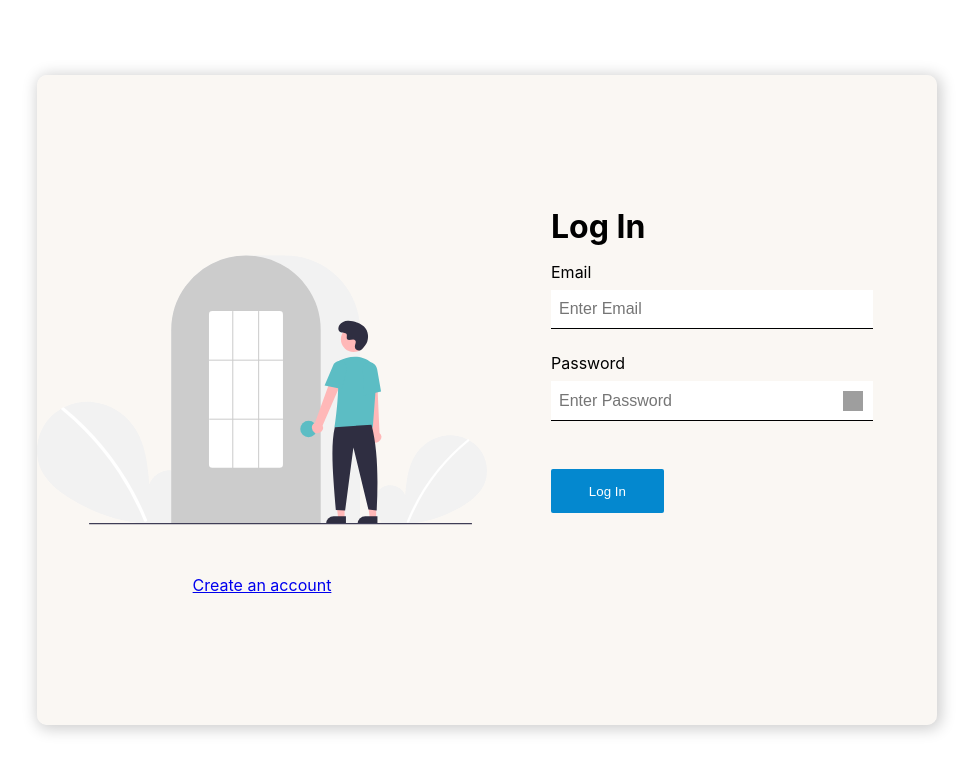
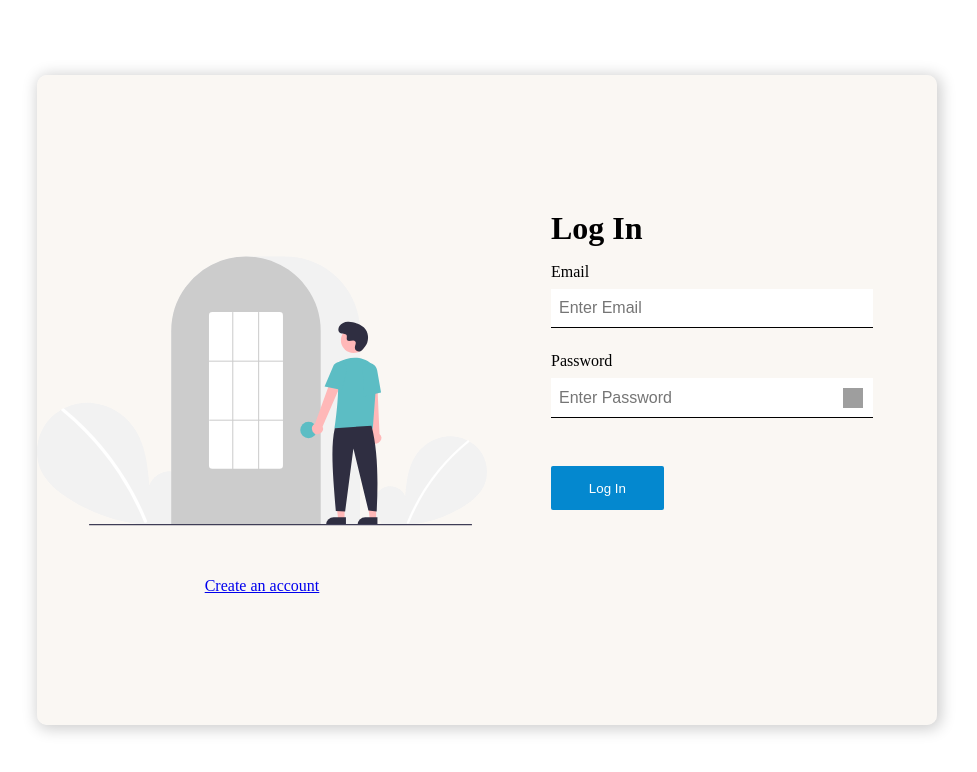
Before and after one commit to AhmedKamran1/social-media, a React (Create React App) app: page /login in a window 1280 px wide. Shown: the top 772 px of the page, without its empty margins (153-1130 px from the left). Built offline with nearby package versions, Linux system fonts and the light colour scheme; grey boxes are pictures that could not be loaded.

Commit message:
updated font styles

```diff
--- a/src/index.css
+++ b/src/index.css
@@ -1,8 +1,5 @@
 body {
   margin: 0;
-  font-family: -apple-system, BlinkMacSystemFont, 'Segoe UI', 'Roboto', 'Oxygen',
-    'Ubuntu', 'Cantarell', 'Fira Sans', 'Droid Sans', 'Helvetica Neue',
-    sans-serif;
   -webkit-font-smoothing: antialiased;
   -moz-osx-font-smoothing: grayscale;
   height: 100vh;
```
